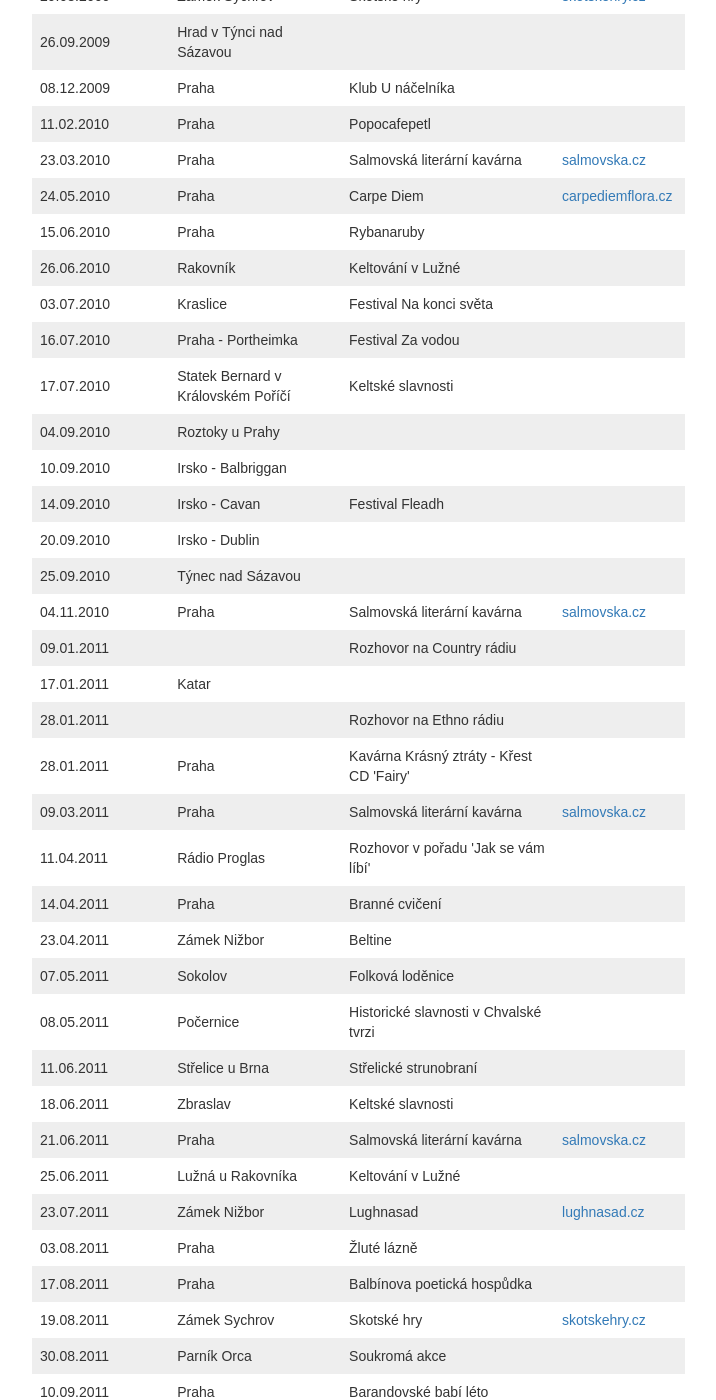
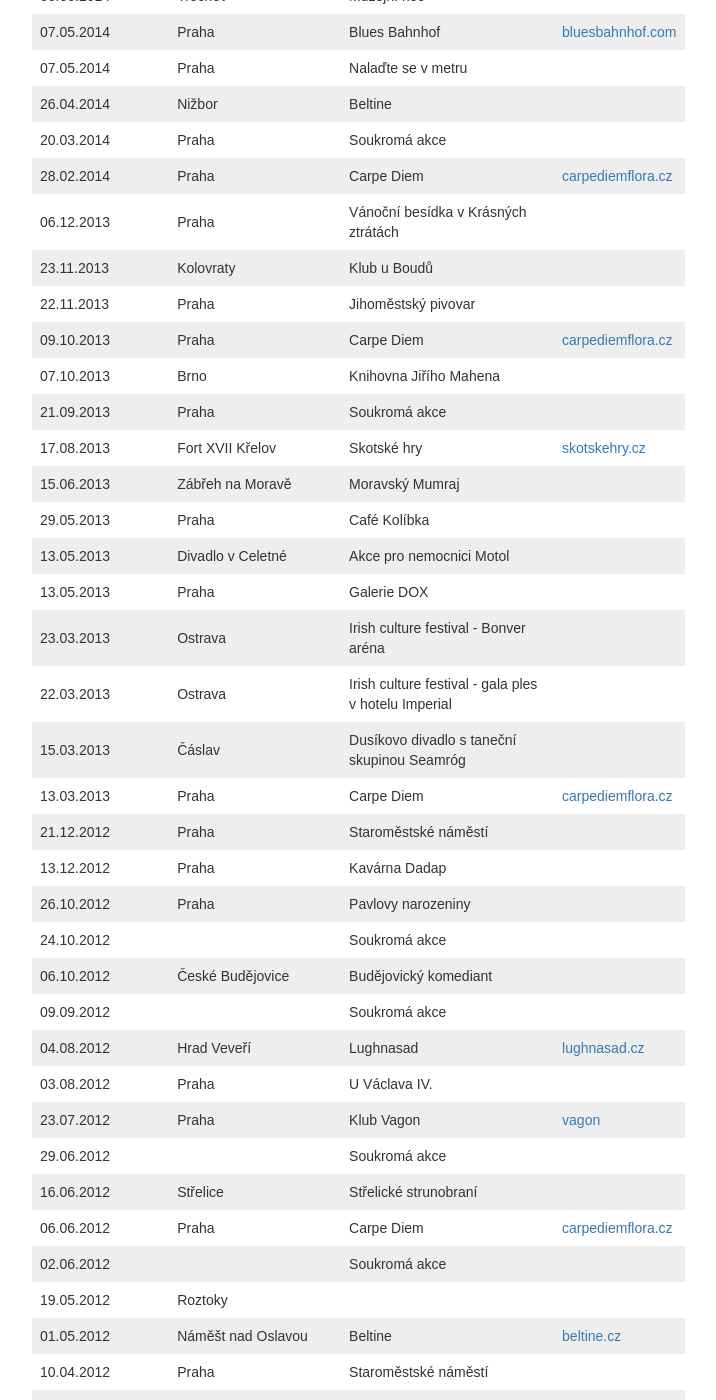
Before and after one commit to davrys/rira-web-jekyll, a Jekyll site: the page built from events.html, in a window 1280 px wide and 1400 px high, scrolled down 1451 px. Shown: the whole window, without its empty margins (38-754 px from the left). Built offline with Jekyll 4.4.1, drawn with Linux system fonts in a browser that asks for light colours; nearby versions of some CDN libraries; some web fonts are replaced; some of the changed text lies outside the part shown.

Commit message:
+ Sorted events

```diff
--- a/_data/events.csv
+++ b/_data/events.csv
@@ -1,119 +1,119 @@
 date,time,place,name,url_name,url
-23.03.2008,,Praha,Příjemná hospůdka M.B.S.,,
-16.05.2008,,Praha,Příjemná hospůdka M.B.S.,,
-26.06.2008,,Praha,Kavárna Meleme kávu,,
-11.07.2008,,Praha,Modrá vopice,,
-09.08.2008,,Jičín,Lughnasad,lughnasad.cz,http://www.lughnasad.cz/
-04.10.2008,,Praha,Staroměstské náměstí,,
-10.10.2008,,Praha,Salmovská literární kavárna,salmovska.cz,http://www.salmovska.cz/
-08.11.2008,,Jičín,Masarykovo divadlo,,
-28.11.2008,,Praha,Čajovna Alli Baba,,
-12.02.2009,,Praha,Popocafépetl,,
-18.02.2009,,Praha - palác Adria,Křest CD 'First of',,
-06.03.2009,,Praha,Divadlo v Celetné,,
-30.05.2009,,Praha,Mezi ploty,,
-27.06.2009,,Lužná u Rakovníka,Keltování v Lužné,,
-01.08.2009,,Nasavrky,Lughnasad,lughnasad.cz,http://www.lughnasad.cz/
-08.08.2009,,Praha,Vyšehradské keltování,,
-29.08.2009,,Zámek Sychrov,Skotské hry,skotskehry.cz,http://www.skotskehry.cz/
-26.09.2009,,Hrad v Týnci nad Sázavou,,,
-08.12.2009,,Praha,Klub U náčelníka,,
-11.02.2010,,Praha,Popocafepetl,,
-23.03.2010,,Praha,Salmovská literární kavárna,salmovska.cz,http://www.salmovska.cz/
-24.05.2010,,Praha,Carpe Diem,carpediemflora.cz,http://www.carpediemflora.cz/
-15.06.2010,,Praha,Rybanaruby,,
-26.06.2010,,Rakovník,Keltování v Lužné,,
-03.07.2010,,Kraslice,Festival Na konci světa,,
-16.07.2010,,Praha - Portheimka,Festival Za vodou,,
-17.07.2010,,Statek Bernard v Královském Poříčí,Keltské slavnosti,,
-04.09.2010,,Roztoky u Prahy,,,
-10.09.2010,,Irsko - Balbriggan,,,
-14.09.2010,,Irsko - Cavan,Festival Fleadh,,
-20.09.2010,,Irsko - Dublin,,,
-25.09.2010,,Týnec nad Sázavou,,,
-04.11.2010,,Praha,Salmovská literární kavárna,salmovska.cz,http://www.salmovska.cz/
-09.01.2011,,,Rozhovor na Country rádiu,,
-17.01.2011,,Katar,,,
-28.01.2011,,,Rozhovor na Ethno rádiu,,
-28.01.2011,,Praha,Kavárna Krásný ztráty - Křest CD 'Fairy',,
-09.03.2011,,Praha,Salmovská literární kavárna,salmovska.cz,http://www.salmovska.cz/
-11.04.2011,,Rádio Proglas,Rozhovor v pořadu 'Jak se vám líbí',,
-14.04.2011,,Praha,Branné cvičení,,
-23.04.2011,,Zámek Nižbor,Beltine,,
-07.05.2011,,Sokolov,Folková loděnice,,
-08.05.2011,,Počernice,Historické slavnosti v Chvalské tvrzi,,
-11.06.2011,,Střelice u Brna,Střelické strunobraní,,
-18.06.2011,,Zbraslav,Keltské slavnosti,,
-21.06.2011,,Praha,Salmovská literární kavárna,salmovska.cz,http://www.salmovska.cz/
-25.06.2011,,Lužná u Rakovníka,Keltování v Lužné,,
-23.07.2011,,Zámek Nižbor,Lughnasad,lughnasad.cz,http://www.lughnasad.cz/
-03.08.2011,,Praha,Žluté lázně,,
-17.08.2011,,Praha,Balbínova poetická hospůdka,,
-19.08.2011,,Zámek Sychrov,Skotské hry,skotskehry.cz,http://www.skotskehry.cz/
-30.08.2011,,Parník Orca,Soukromá akce,,
-10.09.2011,,Praha,Barandovské babí léto,,
-14.09.2011,,Praha,Žluté lázně,,
-17.09.2011,,Amfiteátr dolno-počernického zámku,Babí léto,,
-01.10.2011,,Praha - Střelecký ostrov,Fishfest,,
-01.10.2011,,Hrad v Týnci nad Sázavou,Zakončení sezóny,,
-04.11.2011,,Praha,Muzeum hudby,,
-08.12.2011,,Praha,Salmovská literární kavárna,salmovska.cz,http://www.salmovska.cz/
-28.12.2011,,Praha,Vánoční trhy na Staroměstském náměstí,,
-20.02.2012,,Praha,Carpe Diem,carpediemflora.cz,http://www.carpediemflora.cz/
-15.03.2012,,Praha,Staroměstská restaurace,,
-17.03.2012,,Praha,Václavské náměstí,,
-17.03.2012,,Praha,Staroměstská restaurace,,
-18.03.2012,,Praha,Caffrey's Irish Bar,,
-10.04.2012,,Praha,Staroměstské náměstí,,
-01.05.2012,,Náměšt nad Oslavou,Beltine,beltine.cz,http://beltine.cz/
-19.05.2012,,Roztoky,,,
-02.06.2012,,,Soukromá akce,,
-06.06.2012,,Praha,Carpe Diem,carpediemflora.cz,http://www.carpediemflora.cz/
-16.06.2012,,Střelice,Střelické strunobraní,,
-29.06.2012,,,Soukromá akce,,
-23.07.2012,,Praha,Klub Vagon,vagon,http://mujweb.cz/triffid/
-03.08.2012,,Praha,U Václava IV.,,
-04.08.2012,,Hrad Veveří,Lughnasad,lughnasad.cz,http://www.lughnasad.cz/
-09.09.2012,,,Soukromá akce,,
-06.10.2012,,České Budějovice,Budějovický komediant,,
-24.10.2012,,,Soukromá akce,,
-26.10.2012,,Praha,Pavlovy narozeniny,,
-13.12.2012,,Praha,Kavárna Dadap,,
-21.12.2012,,Praha,Staroměstské náměstí,,
-13.03.2013,,Praha,Carpe Diem,carpediemflora.cz,http://www.carpediemflora.cz/
-15.03.2013,,Čáslav,Dusíkovo divadlo s taneční skupinou Seamróg,,
-22.03.2013,,Ostrava,Irish culture festival - gala ples v hotelu Imperial,,
-23.03.2013,,Ostrava,Irish culture festival - Bonver aréna,,
-13.05.2013,,Praha,Galerie DOX,,
-13.05.2013,,Divadlo v Celetné,Akce pro nemocnici Motol,,
-29.05.2013,,Praha,Café Kolíbka,,
-15.06.2013,,Zábřeh na Moravě,Moravský Mumraj,,
-17.08.2013,,Fort XVII Křelov,Skotské hry,skotskehry.cz,http://www.skotskehry.cz/
-21.09.2013,,Praha,Soukromá akce,,
-07.10.2013,,Brno,Knihovna Jiřího Mahena,,
-09.10.2013,,Praha,Carpe Diem,carpediemflora.cz,http://www.carpediemflora.cz/
-22.11.2013,,Praha,Jihoměstský pivovar,,
-23.11.2013,,Kolovraty,Klub u Boudů,,
-06.12.2013,,Praha,Vánoční besídka v Krásných ztrátách,,
-28.02.2014,,Praha,Carpe Diem,carpediemflora.cz,http://www.carpediemflora.cz/
-20.03.2014,,Praha,Soukromá akce,,
-26.04.2014,,Nižbor,Beltine,,
-07.05.2014,,Praha,Nalaďte se v metru,,
-07.05.2014,,Praha,Blues Bahnhof,bluesbahnhof.com,http://www.bluesbahnhof.com/
-06.06.2014,,Trocnov,Muzejní noc,,
-14.06.2014,,Zábřeh na moravě,Moravský mumraj,,
-11.07.2014,,Strážnice,Festival slunce,,
-09.08.2014,,Lovosice,Žafest,,
-04.11.2015,,Brno,Stará pekárna,starapekarna.cz,http://www.starapekarna.cz/
-30.04.2016,,Trosky,Beltine,beltine.trosky.eu,http://beltine.trosky.eu/
-21.02.2017,20:00,Praha,Blues Bahnhof,bluesbahnhof.com,http://www.bluesbahnhof.com/
-30.04.2017,18:00,Trosky,Beltine,beltine.trosky.eu,http://beltine.trosky.eu/
-02.05.2017,20:00,Praha,Klub Vagon,vagon,http://mujweb.cz/triffid/
-11.05.2017,19:30,Praha,Salmovská literární kavárna,salmovska.cz,http://www.salmovska.cz/
-16.05.2017,19:00,Praha,Narozeniny Petra Žantovského,,
-08.07.2017,20:00,Poděbrady,Svatba,,
-21.07.2017,21:00,Žamberk,Kovárnafest,kovarnafest.cz,http://kovarnafest.cz/
-29.07.2017,18:00,Nasavrky,Lughnasad,lughnasad.cz,http://www.lughnasad.cz/
-19.08.2017,19:00,Zámek Sychrov,Skotské hry,skotskehry.cz,http://www.skotskehry.cz/
-25.10.2017,20:00,Brno,Stará pekárna,starapekarna.cz,http://www.starapekarna.cz/
-21.11.2017,19:30,Praha,Salmovská literární kavárna,salmovska.cz,http://www.salmovska.cz/
+2008-03-23,,Praha,Příjemná hospůdka M.B.S.,,
+2008-05-16,,Praha,Příjemná hospůdka M.B.S.,,
+2008-06-26,,Praha,Kavárna Meleme kávu,,
+2008-07-11,,Praha,Modrá vopice,,
+2008-08-09,,Jičín,Lughnasad,lughnasad.cz,http://www.lughnasad.cz/
+2008-10-04,,Praha,Staroměstské náměstí,,
+2008-10-10,,Praha,Salmovská literární kavárna,salmovska.cz,http://www.salmovska.cz/
+2008-11-08,,Jičín,Masarykovo divadlo,,
+2008-11-28,,Praha,Čajovna Alli Baba,,
+2009-02-12,,Praha,Popocafépetl,,
+2009-02-18,,Praha - palác Adria,Křest CD 'First of',,
+2009-03-06,,Praha,Divadlo v Celetné,,
+2009-05-30,,Praha,Mezi ploty,,
+2009-06-27,,Lužná u Rakovníka,Keltování v Lužné,,
+2009-08-01,,Nasavrky,Lughnasad,lughnasad.cz,http://www.lughnasad.cz/
+2009-08-08,,Praha,Vyšehradské keltování,,
+2009-08-29,,Zámek Sychrov,Skotské hry,skotskehry.cz,http://www.skotskehry.cz/
+2009-09-26,,Hrad v Týnci nad Sázavou,,,
+2009-12-08,,Praha,Klub U náčelníka,,
+2010-02-11,,Praha,Popocafepetl,,
+2010-03-23,,Praha,Salmovská literární kavárna,salmovska.cz,http://www.salmovska.cz/
+2010-05-24,,Praha,Carpe Diem,carpediemflora.cz,http://www.carpediemflora.cz/
+2010-06-15,,Praha,Rybanaruby,,
+2010-06-26,,Rakovník,Keltování v Lužné,,
+2010-07-03,,Kraslice,Festival Na konci světa,,
+2010-07-16,,Praha - Portheimka,Festival Za vodou,,
+2010-07-17,,Statek Bernard v Královském Poříčí,Keltské slavnosti,,
+2010-09-04,,Roztoky u Prahy,,,
+2010-09-10,,Irsko - Balbriggan,,,
+2010-09-14,,Irsko - Cavan,Festival Fleadh,,
+2010-09-20,,Irsko - Dublin,,,
+2010-09-25,,Týnec nad Sázavou,,,
+2010-11-04,,Praha,Salmovská literární kavárna,salmovska.cz,http://www.salmovska.cz/
+2011-01-09,,,Rozhovor na Country rádiu,,
+2011-01-17,,Katar,,,
+2011-01-28,,,Rozhovor na Ethno rádiu,,
+2011-01-28,,Praha,Kavárna Krásný ztráty - Křest CD 'Fairy',,
+2011-03-09,,Praha,Salmovská literární kavárna,salmovska.cz,http://www.salmovska.cz/
+2011-04-11,,Rádio Proglas,Rozhovor v pořadu 'Jak se vám líbí',,
+2011-04-14,,Praha,Branné cvičení,,
+2011-04-23,,Zámek Nižbor,Beltine,,
+2011-05-07,,Sokolov,Folková loděnice,,
+2011-05-08,,Počernice,Historické slavnosti v Chvalské tvrzi,,
+2011-06-11,,Střelice u Brna,Střelické strunobraní,,
+2011-06-18,,Zbraslav,Keltské slavnosti,,
+2011-06-21,,Praha,Salmovská literární kavárna,salmovska.cz,http://www.salmovska.cz/
+2011-06-25,,Lužná u Rakovníka,Keltování v Lužné,,
+2011-07-23,,Zámek Nižbor,Lughnasad,lughnasad.cz,http://www.lughnasad.cz/
+2011-08-03,,Praha,Žluté lázně,,
+2011-08-17,,Praha,Balbínova poetická hospůdka,,
+2011-08-19,,Zámek Sychrov,Skotské hry,skotskehry.cz,http://www.skotskehry.cz/
+2011-08-30,,Parník Orca,Soukromá akce,,
+2011-09-10,,Praha,Barandovské babí léto,,
+2011-09-14,,Praha,Žluté lázně,,
+2011-09-17,,Amfiteátr dolno-počernického zámku,Babí léto,,
+2011-10-01,,Praha - Střelecký ostrov,Fishfest,,
+2011-10-01,,Hrad v Týnci nad Sázavou,Zakončení sezóny,,
+2011-11-04,,Praha,Muzeum hudby,,
+2011-12-08,,Praha,Salmovská literární kavárna,salmovska.cz,http://www.salmovska.cz/
+2011-12-28,,Praha,Vánoční trhy na Staroměstském náměstí,,
+2012-02-20,,Praha,Carpe Diem,carpediemflora.cz,http://www.carpediemflora.cz/
+2012-03-15,,Praha,Staroměstská restaurace,,
+2012-03-17,,Praha,Václavské náměstí,,
+2012-03-17,,Praha,Staroměstská restaurace,,
+2012-03-18,,Praha,Caffrey's Irish Bar,,
+2012-04-10,,Praha,Staroměstské náměstí,,
+2012-05-01,,Náměšt nad Oslavou,Beltine,beltine.cz,http://beltine.cz/
+2012-05-19,,Roztoky,,,
+2012-06-02,,,Soukromá akce,,
+2012-06-06,,Praha,Carpe Diem,carpediemflora.cz,http://www.carpediemflora.cz/
+2012-06-16,,Střelice,Střelické strunobraní,,
+2012-06-29,,,Soukromá akce,,
+2012-07-23,,Praha,Klub Vagon,vagon,http://mujweb.cz/triffid/
+2012-08-03,,Praha,U Václava IV.,,
+2012-08-04,,Hrad Veveří,Lughnasad,lughnasad.cz,http://www.lughnasad.cz/
+2012-09-09,,,Soukromá akce,,
+2012-10-06,,České Budějovice,Budějovický komediant,,
+2012-10-24,,,Soukromá akce,,
+2012-10-26,,Praha,Pavlovy narozeniny,,
+2012-12-13,,Praha,Kavárna Dadap,,
+2012-12-21,,Praha,Staroměstské náměstí,,
+2013-03-13,,Praha,Carpe Diem,carpediemflora.cz,http://www.carpediemflora.cz/
+2013-03-15,,Čáslav,Dusíkovo divadlo s taneční skupinou Seamróg,,
+2013-03-22,,Ostrava,Irish culture festival - gala ples v hotelu Imperial,,
+2013-03-23,,Ostrava,Irish culture festival - Bonver aréna,,
+2013-05-13,,Praha,Galerie DOX,,
+2013-05-13,,Divadlo v Celetné,Akce pro nemocnici Motol,,
+2013-05-29,,Praha,Café Kolíbka,,
+2013-06-15,,Zábřeh na Moravě,Moravský Mumraj,,
+2013-08-17,,Fort XVII Křelov,Skotské hry,skotskehry.cz,http://www.skotskehry.cz/
+2013-09-21,,Praha,Soukromá akce,,
+2013-10-07,,Brno,Knihovna Jiřího Mahena,,
+2013-10-09,,Praha,Carpe Diem,carpediemflora.cz,http://www.carpediemflora.cz/
+2013-11-22,,Praha,Jihoměstský pivovar,,
+2013-11-23,,Kolovraty,Klub u Boudů,,
+2013-12-06,,Praha,Vánoční besídka v Krásných ztrátách,,
+2014-02-28,,Praha,Carpe Diem,carpediemflora.cz,http://www.carpediemflora.cz/
+2014-03-20,,Praha,Soukromá akce,,
+2014-04-26,,Nižbor,Beltine,,
+2014-05-07,,Praha,Nalaďte se v metru,,
+2014-05-07,,Praha,Blues Bahnhof,bluesbahnhof.com,http://www.bluesbahnhof.com/
+2014-06-06,,Trocnov,Muzejní noc,,
+2014-06-14,,Zábřeh na moravě,Moravský mumraj,,
+2014-07-11,,Strážnice,Festival slunce,,
+2014-08-09,,Lovosice,Žafest,,
+2014-11-04,,Brno,Stará pekárna,starapekarna.cz,http://www.starapekarna.cz/
+2016-04-30,,Trosky,Beltine,beltine.trosky.eu,http://beltine.trosky.eu/
+2017-02-21,20:00,Praha,Blues Bahnhof,bluesbahnhof.com,http://www.bluesbahnhof.com/
+2017-04-30,18:00,Trosky,Beltine,beltine.trosky.eu,http://beltine.trosky.eu/
+2017-05-02,20:00,Praha,Klub Vagon,vagon,http://mujweb.cz/triffid/
+2017-05-11,19:30,Praha,Salmovská literární kavárna,salmovska.cz,http://www.salmovska.cz/
+2017-06-16,19:00,Praha,Narozeniny Petra Žantovského,,
+2017-07-08,20:00,Poděbrady,Svatba,,
+2017-07-21,21:00,Žamberk,Kovárnafest,kovarnafest.cz,http://kovarnafest.cz/
+2017-07-29,18:00,Nasavrky,Lughnasad,lughnasad.cz,http://www.lughnasad.cz/
+2017-08-19,19:00,Zámek Sychrov,Skotské hry,skotskehry.cz,http://www.skotskehry.cz/
+2017-10-25,20:00,Brno,Stará pekárna,starapekarna.cz,http://www.starapekarna.cz/
+2017-11-21,19:30,Praha,Salmovská literární kavárna,salmovska.cz,http://www.salmovska.cz/
--- a/_includes/events.html
+++ b/_includes/events.html
@@ -42,14 +42,24 @@
               <th>Odkaz</th>
             </tr>
 
-            {% for event in site.data.events %}
+            <!-- Sort events -->
+            {% if include.all_events %}
+              <!-- Sort events by date: descending (newest first) -->
+              {% assign events = (site.data.events | sort: 'date') | reverse %}
+            {% else %}
+              <!-- Sort events by date: ascending (oldest first) -->
+              {% assign events = (site.data.events | sort: 'date') %}
+            {% endif %}
+
+            <!-- For each event... -->
+            {% for event in events %}
 
               {% assign event_year = event.date | date: "%Y" %}
               {% assign current_year = site.time | date: "%Y" %}
 
               {% if include.all_events or event_year >= current_year %}
                 <tr>
-                  <td>{{ event.date }}</td>
+                  <td>{{ event.date | date: "%d.%m.%Y" }}</td>
                   <td>{{ event.time }}</td>
                   <td>{{ event.place }}</td>
                   <td>{{ event.name }}</td>
```
